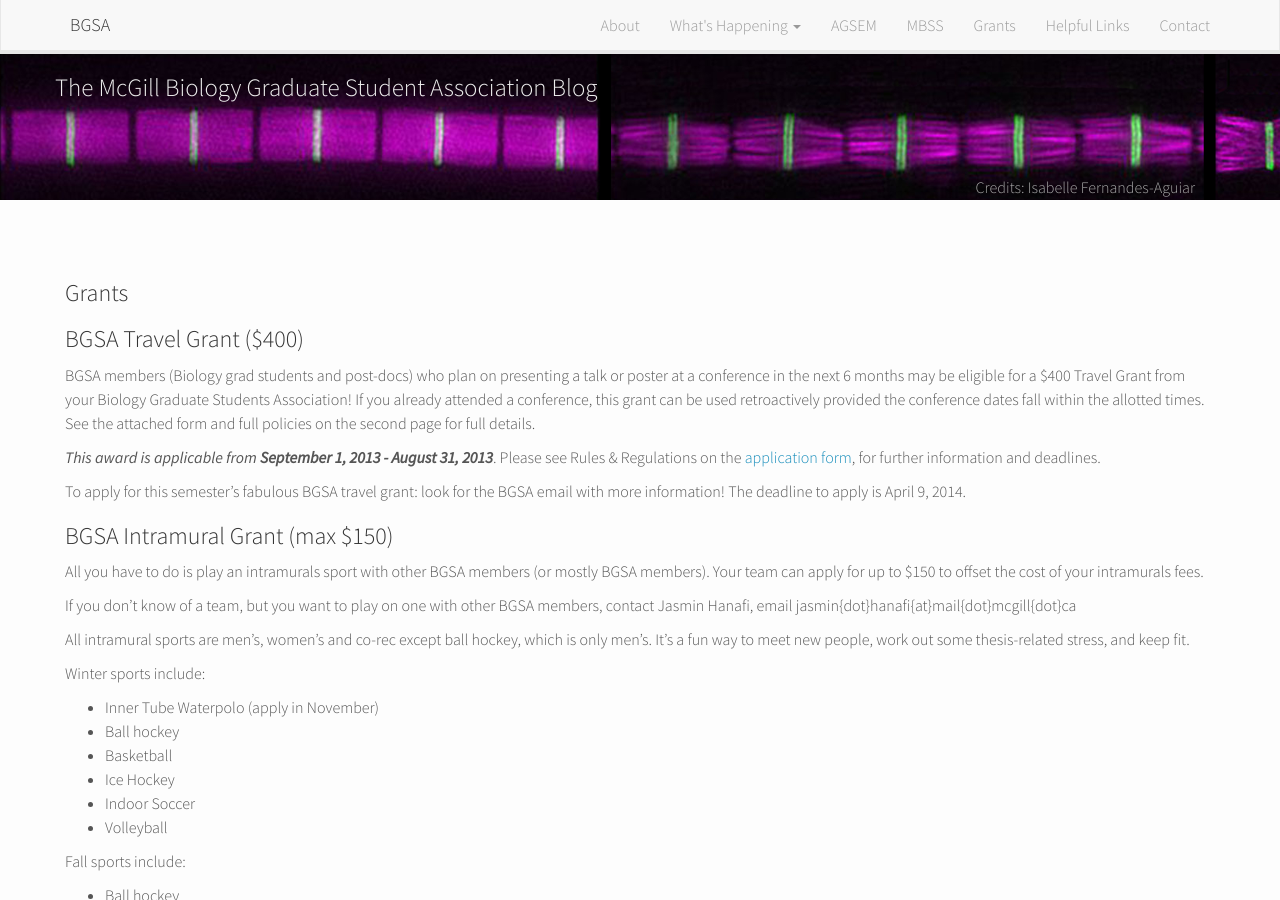
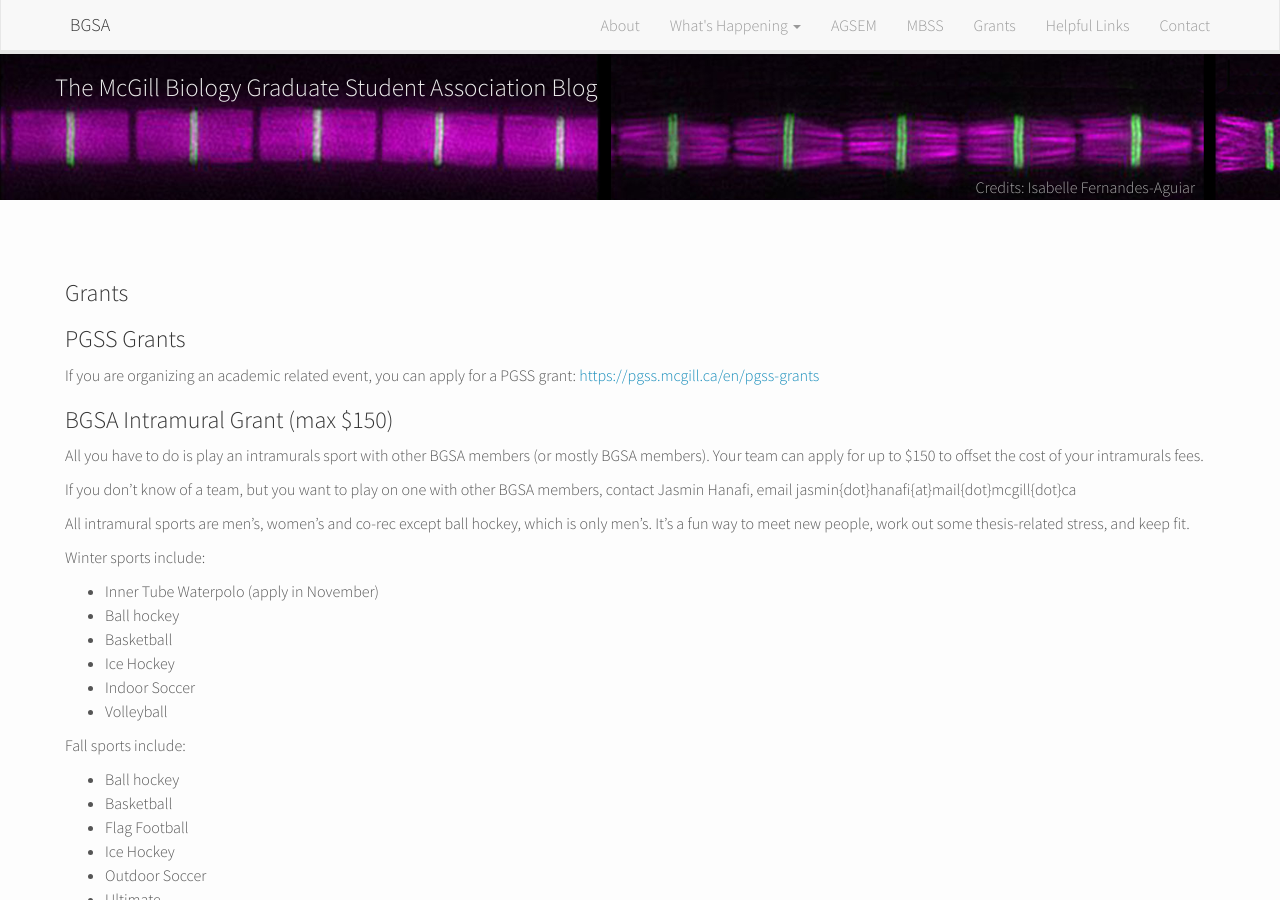
Before and after one commit to McGillBGSA/McGillBGSA.github.io, a Jekyll site: the page built from grants.md, in a window 1280 px wide and 900 px high. Built offline with Jekyll 4.4.1, drawn with Linux system fonts in a browser that asks for light colours; nearby versions of some CDN libraries.

Commit message:
Updated grants.md

```diff
--- a/grants.md
+++ b/grants.md
@@ -2,16 +2,13 @@
 layout: page
 title: Grants
 permalink: /grants/
+published: true
 ---
 
-# BGSA Travel Grant ($400)
 
-BGSA members (Biology grad students and post-docs) who plan on presenting a talk or poster at a conference in the next 6 months may be eligible for a $400 Travel Grant from your Biology Graduate Students Association! If you already attended a conference, this grant can be used retroactively provided the conference dates fall within the allotted times. See the attached form and full policies on the second page for full details.
+# PGSS Grants
 
-*This award is applicable from* ***September 1, 2013 - August 31, 2013***.
-Please see Rules & Regulations on the [application form](http://mcgillbgsa.weebly.com/uploads/2/1/9/8/21989822/bgsatravelgrantform_2013-2014.docx), for further information and deadlines.
-
-To apply for this semester's fabulous BGSA travel grant:  look for the BGSA email with more information! The deadline to apply is April 9, 2014.
+If you are organizing an academic related event, you can apply for a PGSS grant: [https://pgss.mcgill.ca/en/pgss-grants](https://pgss.mcgill.ca/en/pgss-grants)
 
 # BGSA Intramural Grant (max $150)
 
```
